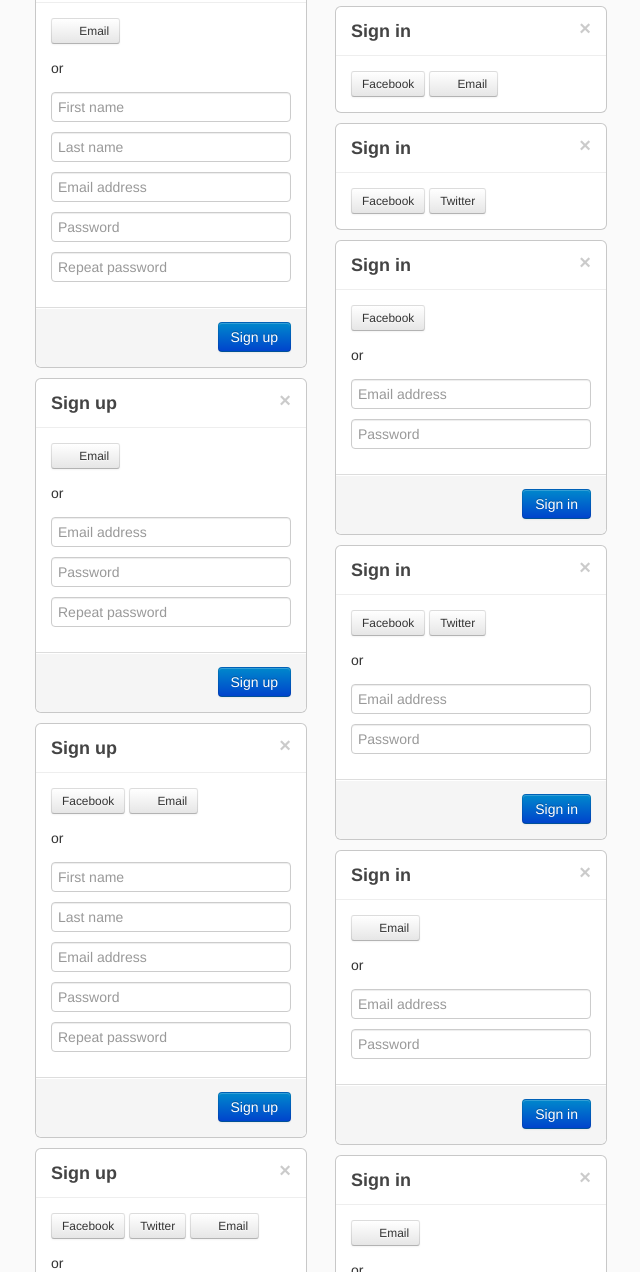
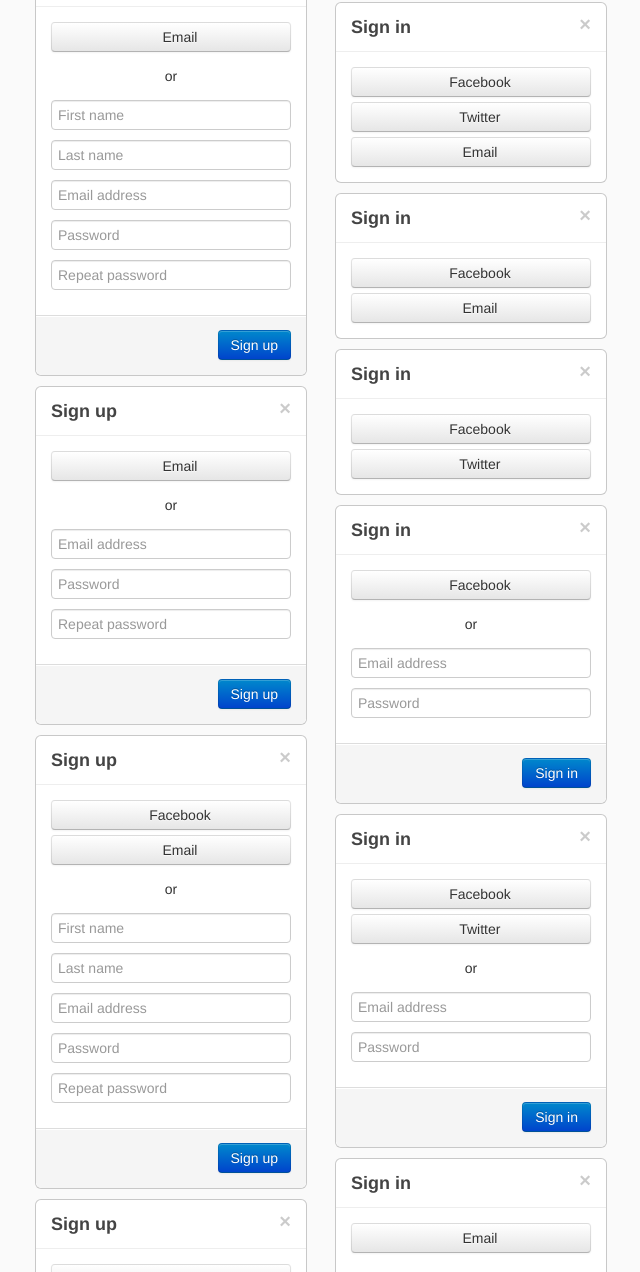
Before and after one commit to johngruen/persona_variations, a plain HTML site: page index.html in a window 1280 px wide. Shown: the part 1528-2800 px from the top of the page, without its empty margins (320-960 px from the left). Drawn offline with nearby package versions, Linux system fonts and the light colour scheme; files that its build step writes are made by us from their sources; a script that the page names is missing; some icons are missing.

Commit message:
Button blocks with fontawesome

```diff
--- a/css/user.css
+++ b/css/user.css
@@ -172,8 +172,11 @@ h5 { color: pink; }
 {
 	background-image: url(../img/glyph_dark_small.png);
 	background-repeat: no-repeat;
-	background-position: 0 2px;
+	background-position: 0 3px;
 	background-size: 14px;
+	height: 14px;
+	width: 14px;
+	display: inline-block;
 }
 span.badge { display: none; }
 
--- a/index.html
+++ b/index.html
@@ -11,6 +11,8 @@
 	<link href='http://fonts.googleapis.com/css?family=Open+Sans:400,300,600,700' rel='stylesheet' type='text/css'>
 	<link href="css/bootstrap.css" rel="stylesheet">
 	<link href="css/bootstrap-responsive.css" rel="stylesheet">
+	<link href="http://netdna.bootstrapcdn.com/twitter-bootstrap/2.3.2/css/bootstrap-combined.no-icons.min.css" rel="stylesheet">
+	<link href="http://netdna.bootstrapcdn.com/font-awesome/3.2.1/css/font-awesome.css" rel="stylesheet">
 	<link href="css/user.css" rel="stylesheet">
 	<style type="text/css">
 </style>
@@ -78,7 +80,7 @@
 			</div>
 			<p><span class="badge">3</span></p>
 			<div class="well well-small persona">
-				<button class="btn btn-small" type="submit"><i class="icon-star"></i> Social Sign-in</button>
+				<button class="btn btn-block" type="submit"><i class="icon-star"></i> Social Sign-in</button>
 			</div>
 			<p><span class="badge">3+2</span> <span class="badge">4</span> <span class="badge">4+2</span></p>
 			<div class="well well-small">
@@ -140,8 +142,8 @@
 					</h3>
 				</div>
 				<div class="modal-body">
-					<button class="btn btn-small" type="submit"><i class="icon-persona"></i> Email</button>
-					<p style="text-align:left;margin:1em 0;">
+					<button class="btn btn-block" type="submit"><i class="icon-persona"></i> Email</button>
+					<p style="text-align:center;margin:1em 0;">
 						or
 					</p>
 					<input type="text" class="input-block-level" placeholder="Email address">
@@ -161,8 +163,8 @@
 					</h3>
 				</div>
 				<div class="modal-body">
-					<button class="btn btn-small" type="submit"><i class="icon-persona"></i> Email</button>
-					<p style="text-align:left;margin:1em 0;">
+					<button class="btn btn-block" type="submit"><i class="icon-persona"></i> Email</button>
+					<p style="text-align:center;margin:1em 0;">
 						or
 					</p>
 					<input type="text" class="input-block-level" placeholder="First name">
@@ -184,8 +186,8 @@
 					</h3>
 				</div>
 				<div class="modal-body">
-					<button class="btn btn-small" type="submit"><i class="icon-persona"></i> Email</button>
-					<p style="text-align:left;margin:1em 0;">
+					<button class="btn btn-block" type="submit"><i class="icon-persona"></i> Email</button>
+					<p style="text-align:center;margin:1em 0;">
 						or
 					</p>
 					<input type="text" class="input-block-level" placeholder="Email address">
@@ -205,8 +207,9 @@
 					</h3>
 				</div>
 				<div class="modal-body">
-					<button class="btn btn-small" type="submit">Facebook</button> <button class="btn btn-small" type="submit"><i class="icon-persona"></i> Email</button>
-					<p style="text-align:left;margin:1em 0;">
+					<button class="btn btn-block" type="submit"><i class="icon-facebook"></i> Facebook</button>
+					<button class="btn btn-block" type="submit"><i class="icon-persona"></i> Email</button>
+					<p style="text-align:center;margin:1em 0;">
 						or
 					</p>
 					<input type="text" class="input-block-level" placeholder="First name">
@@ -228,8 +231,10 @@
 					</h3>
 				</div>
 				<div class="modal-body">
-					<button class="btn btn-small" type="submit">Facebook</button> <button class="btn btn-small" type="submit">Twitter</button> <button class="btn btn-small" type="submit"><i class="icon-persona"></i> Email</button>
-					<p style="text-align:left;margin:1em 0;">
+					<button class="btn btn-block" type="submit"><i class="icon-facebook"></i> Facebook</button>
+					<button class="btn btn-block" type="submit"><i class="icon-twitter"></i> Twitter</button>
+					<button class="btn btn-block" type="submit"><i class="icon-persona"></i> Email</button>
+					<p style="text-align:center;margin:1em 0;">
 						or
 					</p>
 					<input type="text" class="input-block-level" placeholder="First name">
@@ -270,7 +275,8 @@
 					</h3>
 				</div>
 				<div class="modal-body">
-					<button class="btn btn-small" type="submit">Facebook</button> <button class="btn btn-small" type="submit"><i class="icon-persona"></i> Email</button>
+					<button class="btn btn-block" type="submit"><i class="icon-facebook"></i> Facebook</button>
+					<button class="btn btn-block" type="submit"><i class="icon-persona"></i> Email</button>
 				</div>
 			</div>
 			<p><span class="badge">2+3</span></p>
@@ -282,8 +288,8 @@
 					</h3>
 				</div>
 				<div class="modal-body">
-					<button class="btn btn-small" type="submit">Facebook</button>
-					<p style="text-align:left;margin:1em 0;">
+					<button class="btn btn-block" type="submit"><i class="icon-facebook"></i> Facebook</button>
+					<p style="text-align:center;margin:1em 0;">
 						or
 					</p>
 					<input type="text" class="input-block-level" placeholder="Email address">
@@ -303,8 +309,8 @@
 					</h3>
 				</div>
 				<div class="modal-body">
-					<button class="btn btn-small" type="submit">Facebook</button>
-					<p style="text-align:left;margin:1em 0;">
+					<button class="btn btn-block" type="submit"><i class="icon-facebook"></i> Facebook</button>
+					<p style="text-align:center;margin:1em 0;">
 						or
 					</p>
 					<input type="text" class="input-block-level" placeholder="First name">
@@ -326,8 +332,9 @@
 					</h3>
 				</div>
 				<div class="modal-body">
-					<button class="btn btn-small" type="submit">Facebook</button> <button class="btn btn-small" type="submit">Twitter</button>
-					<p style="text-align:left;margin:1em 0;">
+					<button class="btn btn-block" type="submit"><i class="icon-facebook"></i> Facebook</button>
+					<button class="btn btn-block" type="submit"><i class="icon-twitter"></i> Twitter</button>
+					<p style="text-align:center;margin:1em 0;">
 						or
 					</p>
 					<input type="text" class="input-block-level" placeholder="Email address">
@@ -347,7 +354,8 @@
 					</h3>
 				</div>
 				<div class="modal-body">
-					<button class="btn btn-small" type="submit">Facebook</button> <button class="btn btn-small" type="submit">Twitter</button>
+					<button class="btn btn-block" type="submit"><i class="icon-facebook"></i> Facebook</button>
+					<button class="btn btn-block" type="submit"><i class="icon-twitter"></i> Twitter</button>
 				</div>
 			</div>
 			<div>
@@ -377,7 +385,8 @@
 						</h3>
 					</div>
 					<div class="modal-body">
-						<button class="btn btn-small" type="submit">Facebook</button> <button class="btn btn-small" type="submit">Twitter</button>
+						<button class="btn btn-block" type="submit"><i class="icon-facebook"></i> Facebook</button>
+						<button class="btn btn-block" type="submit"><i class="icon-twitter"></i> Twitter</button>
 					</div>
 				</div>
 				<div class="alert alert-info">… and then this…</div>
@@ -406,7 +415,9 @@
 					</h3>
 				</div>
 				<div class="modal-body">
-					<button class="btn btn-small" type="submit">Facebook</button> <button class="btn btn-small" type="submit">Twitter</button> <button class="btn btn-small" type="submit"><i class="icon-persona"></i> Email</button>
+					<button class="btn btn-block" type="submit"><i class="icon-facebook"></i> Facebook</button>
+					<button class="btn btn-block" type="submit"><i class="icon-twitter"></i> Twitter</button>
+					<button class="btn btn-block" type="submit"><i class="icon-persona"></i> Email</button>
 				</div>
 			</div>
 			<div>
@@ -418,7 +429,9 @@
 						</h3>
 					</div>
 					<div class="modal-body">
-						<button class="btn btn-small" type="submit">Facebook</button> <button class="btn btn-small" type="submit">Twitter</button> <button class="btn btn-small" type="submit"><i class="icon-persona"></i> Email</button>
+						<button class="btn btn-block" type="submit"><i class="icon-facebook"></i> Facebook</button>
+						<button class="btn btn-block" type="submit"><i class="icon-twitter"></i> Twitter</button>
+						<button class="btn btn-block" type="submit"><i class="icon-persona"></i> Email</button>
 					</div>
 				</div>
 				<div class="alert alert-info">… and then this…</div>
@@ -447,8 +460,10 @@
 					</h3>
 				</div>
 				<div class="modal-body">
-					<button class="btn btn-small" type="submit">Facebook</button> <button class="btn btn-small" type="submit">Twitter</button> <button class="btn btn-small" type="submit"><i class="icon-persona"></i> Email</button>
-					<p style="text-align:left;margin:1em 0;">
+					<button class="btn btn-block" type="submit"><i class="icon-facebook"></i> Facebook</button>
+					<button class="btn btn-block" type="submit"><i class="icon-twitter"></i> Twitter</button>
+					<button class="btn btn-block" type="submit"><i class="icon-persona"></i> Email</button>
+					<p style="text-align:center;margin:1em 0;">
 						or
 					</p>
 					<input type="text" class="input-block-level" placeholder="Email address">
@@ -468,8 +483,9 @@
 					</h3>
 				</div>
 				<div class="modal-body">
-					<button class="btn btn-small" type="submit">Facebook</button> <button class="btn btn-small" type="submit"><i class="icon-persona"></i> Email</button>
-					<p style="text-align:left;margin:1em 0;">
+					<button class="btn btn-block" type="submit"><i class="icon-facebook"></i> Facebook</button>
+					<button class="btn btn-block" type="submit"><i class="icon-persona"></i> Email</button>
+					<p style="text-align:center;margin:1em 0;">
 						or
 					</p>
 					<input type="text" class="input-block-level" placeholder="Email address">
@@ -516,8 +532,9 @@
 					</h3>
 				</div>
 				<div class="modal-body">
-					<button class="btn btn-small" type="submit">Facebook</button> <button class="btn btn-small" type="submit"><i class="icon-persona"></i> Email</button>
-					<p style="text-align:left;margin:1em 0;">
+					<button class="btn btn-block" type="submit"><i class="icon-facebook"></i> Facebook</button>
+					<button class="btn btn-block" type="submit"><i class="icon-persona"></i> Email</button>
+					<p style="text-align:center;margin:1em 0;">
 						or
 					</p>
 					<input type="text" class="input-block-level" placeholder="Email address">
@@ -536,8 +553,10 @@
 					</h3>
 				</div>
 				<div class="modal-body">
-					<button class="btn btn-small" type="submit">Facebook</button> <button class="btn btn-small" type="submit">Twitter</button> <button class="btn btn-small" type="submit"><i class="icon-persona"></i> Email</button>
-					<p style="text-align:left;margin:1em 0;">
+					<button class="btn btn-block" type="submit"><i class="icon-facebook"></i> Facebook</button>
+					<button class="btn btn-block" type="submit"><i class="icon-twitter"></i> Twitter</button>
+					<button class="btn btn-block" type="submit"><i class="icon-persona"></i> Email</button>
+					<p style="text-align:center;margin:1em 0;">
 						or
 					</p>
 					<input type="text" class="input-block-level" placeholder="Email address">
@@ -556,7 +575,9 @@
 					</h3>
 				</div>
 				<div class="modal-body">
-					<button class="btn btn-small" type="submit">Facebook</button> <button class="btn btn-small" type="submit">Twitter</button> <button class="btn btn-small" type="submit"><i class="icon-persona"></i> Email</button>
+					<button class="btn btn-block" type="submit"><i class="icon-facebook"></i> Facebook</button>
+					<button class="btn btn-block" type="submit"><i class="icon-twitter"></i> Twitter</button>
+					<button class="btn btn-block" type="submit"><i class="icon-persona"></i> Email</button>
 				</div>
 			</div>
 			<p><span class="badge">1+3</span></p>
@@ -568,7 +589,8 @@
 					</h3>
 				</div>
 				<div class="modal-body">
-					<button class="btn btn-small" type="submit">Facebook</button> <button class="btn btn-small" type="submit"><i class="icon-persona"></i> Email</button>
+					<button class="btn btn-block" type="submit"><i class="icon-facebook"></i> Facebook</button>
+					<button class="btn btn-block" type="submit"><i class="icon-persona"></i> Email</button>
 				</div>
 			</div>
 			<p><span class="badge">3</span></p>
@@ -580,7 +602,8 @@
 					</h3>
 				</div>
 				<div class="modal-body">
-					<button class="btn btn-small" type="submit">Facebook</button> <button class="btn btn-small" type="submit">Twitter</button>
+					<button class="btn btn-block" type="submit"><i class="icon-facebook"></i> Facebook</button>
+					<button class="btn btn-block" type="submit"><i class="icon-twitter"></i> Twitter</button>
 				</div>
 			</div>
 			<p><span class="badge">2+3</span> <span class="badge">2+3+5</span></p>
@@ -592,8 +615,8 @@
 					</h3>
 				</div>
 				<div class="modal-body">
-					<button class="btn btn-small" type="submit">Facebook</button>
-					<p style="text-align:left;margin:1em 0;">
+					<button class="btn btn-block" type="submit"><i class="icon-facebook"></i> Facebook</button>
+					<p style="text-align:center;margin:1em 0;">
 						or
 					</p>
 					<input type="text" class="input-block-level" placeholder="Email address">
@@ -612,8 +635,9 @@
 					</h3>
 				</div>
 				<div class="modal-body">
-					<button class="btn btn-small" type="submit">Facebook</button> <button class="btn btn-small" type="submit">Twitter</button>
-					<p style="text-align:left;margin:1em 0;">
+					<button class="btn btn-block" type="submit"><i class="icon-facebook"></i> Facebook</button>
+					<button class="btn btn-block" type="submit"><i class="icon-twitter"></i> Twitter</button>
+					<p style="text-align:center;margin:1em 0;">
 						or
 					</p>
 					<input type="text" class="input-block-level" placeholder="Email address">
@@ -632,8 +656,8 @@
 					</h3>
 				</div>
 				<div class="modal-body">
-					<button class="btn btn-small" type="submit"><i class="icon-persona"></i> Email</button>
-					<p style="text-align:left;margin:1em 0;">
+					<button class="btn btn-block" type="submit"><i class="icon-persona"></i> Email</button>
+					<p style="text-align:center;margin:1em 0;">
 						or
 					</p>
 					<input type="text" class="input-block-level" placeholder="Email address">
@@ -652,8 +676,8 @@
 					</h3>
 				</div>
 				<div class="modal-body">
-					<button class="btn btn-small" type="submit"><i class="icon-persona"></i> Email</button>
-					<p style="text-align:left;margin:1em 0;">
+					<button class="btn btn-block" type="submit"><i class="icon-persona"></i> Email</button>
+					<p style="text-align:center;margin:1em 0;">
 						or
 					</p>
 					<input type="text" class="input-block-level" placeholder="Email address">
```
